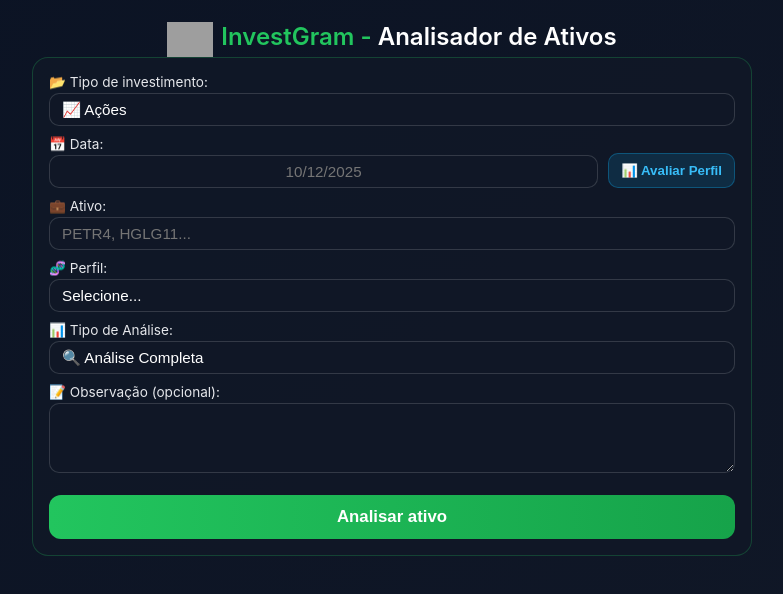
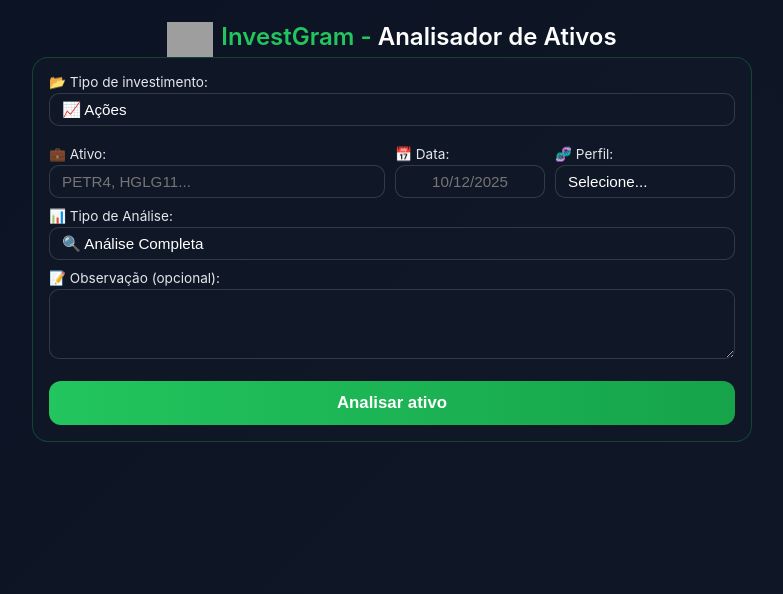
Before and after one commit to dirciano1/investgram, a Next.js app: page / in a window 1280 px wide. Shown: the top 594 px of the page, without its empty margins (248-1031 px from the left). Built offline with nearby package versions, Linux system fonts and the light colour scheme; grey boxes are pictures that could not be loaded.

Commit message:
Update page.tsx

```diff
--- a/app/page.tsx
+++ b/app/page.tsx
@@ -472,9 +472,24 @@
         <option value="montar_carteira">📊 Montar Carteira</option>
       </select>
 
-           {/* DATA + BOTÃO AVALIAR PERFIL */}
-<div style={{ display: "flex", gap: 10, alignItems: "flex-end" }}>
+      {/* ATIVO + DATA + PERFIL AUTOMÁTICO */}
+      <div style={{ display: "flex", gap: 10, marginTop: 10 }}>
+
+        {/* ATIVO */}
+        {tipoInvestimento !== "montar_carteira" && (
           <div style={{ flex: 1 }}>
+            <label style={labelStyle}>💼 Ativo:</label>
+            <input
+              style={inputStyle}
+              placeholder="PETR4, HGLG11..."
+              value={ativo}
+              onChange={(e) => setAtivo(e.target.value)}
+            />
+          </div>
+        )}
+
+        {/* DATA */}
+        <div style={{ width: "150px" }}>
           <label style={labelStyle}>📅 Data:</label>
           <input
             style={{ ...inputStyle, textAlign: "center" }}
@@ -484,53 +499,31 @@
           />
         </div>
 
-  {/* BOTÃO AVALIAR PERFIL */}
-  <button
-    type="button"
-    onClick={() => setShowPerfilModal(true)}
-    style={{
-      background: "rgba(14,165,233,0.15)",
-      border: "1px solid #0ea5e955",
-      color: "#38bdf8",
-      fontWeight: 600,
-      borderRadius: 10,
-      padding: "9px 12px",
-      cursor: "pointer",
-      marginBottom: "10px",
-      whiteSpace: "nowrap",
-    }}
-  >
-    📊 Avaliar Perfil
-  </button>
-</div>
-
-            {/* ATIVO PRINCIPAL */}
-            {tipoInvestimento !== "montar_carteira" && (
-              <>
-                <label style={labelStyle}>💼 Ativo:</label>
-                <input
-                  style={inputStyle}
-                  placeholder="PETR4, HGLG11..."
-                  value={ativo}
-                  onChange={(e) => setAtivo(e.target.value)}
-                />
-              </>
-            )}
-
-            {/* PERFIL */}
+        {/* PERFIL AUTOMÁTICO (abre o modal) */}
+        <div style={{ width: "180px" }}>
           <label style={labelStyle}>🧬 Perfil:</label>
           <select
             style={selectStyle}
             value={perfilInvestidor}
-              onChange={(e) =>
-                setPerfilInvestidor(e.target.value as PerfilInvestidor)
+            onChange={(e) => {
+              if (e.target.value === "descobrir") {
+                setShowPerfilModal(true);
+              } else {
+                setPerfilInvestidor(e.target.value as PerfilInvestidor);
               }
+            }}
           >
             <option value="">Selecione...</option>
             <option value="conservador">Conservador</option>
             <option value="moderado">Moderado</option>
             <option value="agressivo">Agressivo</option>
+
+            {/* abre o modal */}
+            <option value="descobrir">✨ Descobrir automaticamente</option>
           </select>
+        </div>
+
+      </div>
 
       {/* TIPO DE ANÁLISE */}
       <label style={labelStyle}>📊 Tipo de Análise:</label>
@@ -592,9 +585,6 @@
       </button>
     </form>
   ) : (
-          /* ======================
-             RESULTADO
-          ====================== */
     <>
       <h3 style={{ color: "#22c55e", marginBottom: 8 }}>
         📊 Resultado da análise
@@ -633,6 +623,7 @@
   )}
 </div>
 
+
       {/* Modal */}
       <PerfilModal
         open={showPerfilModal}
```
Lines whose indentation alone changed are shown as unchanged.
